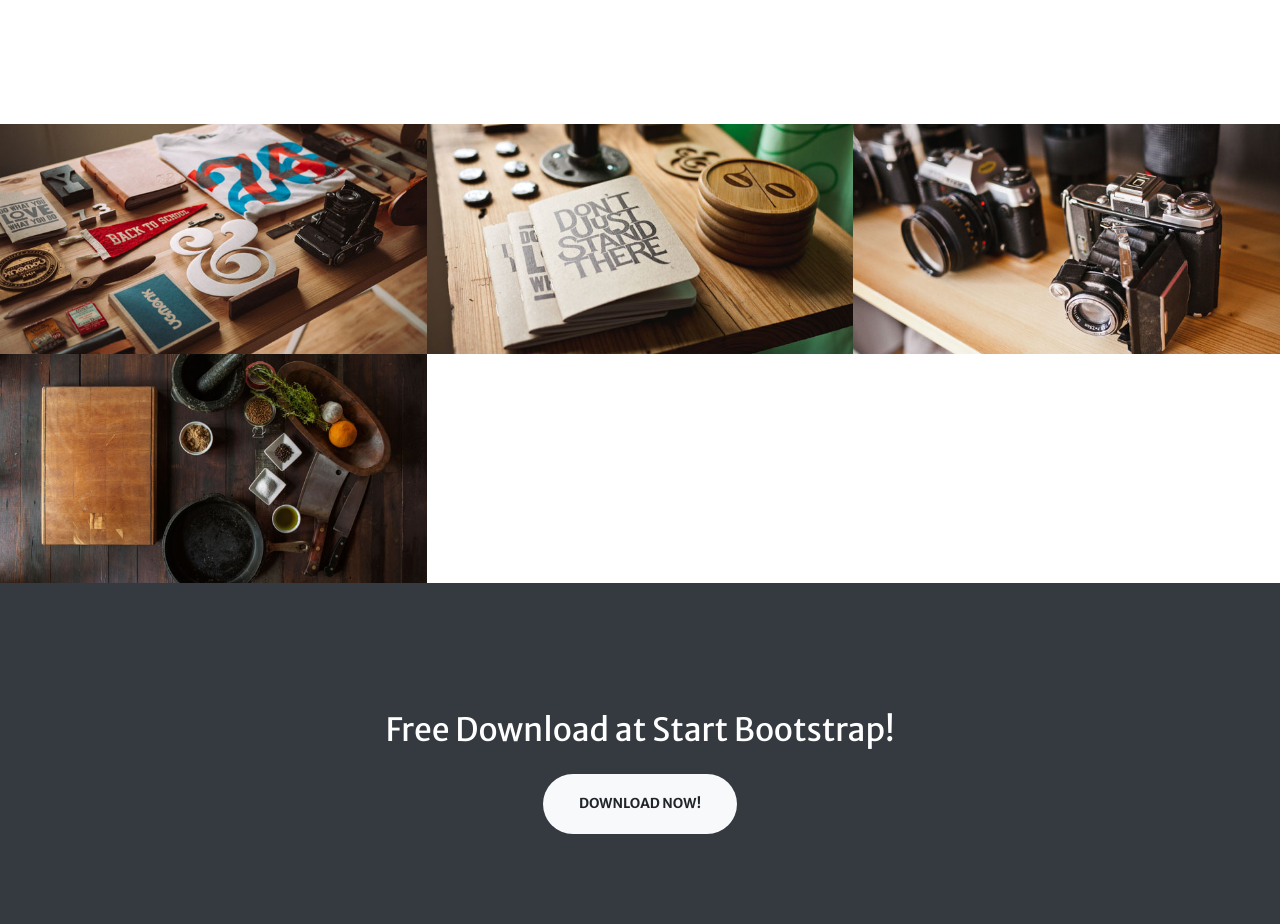
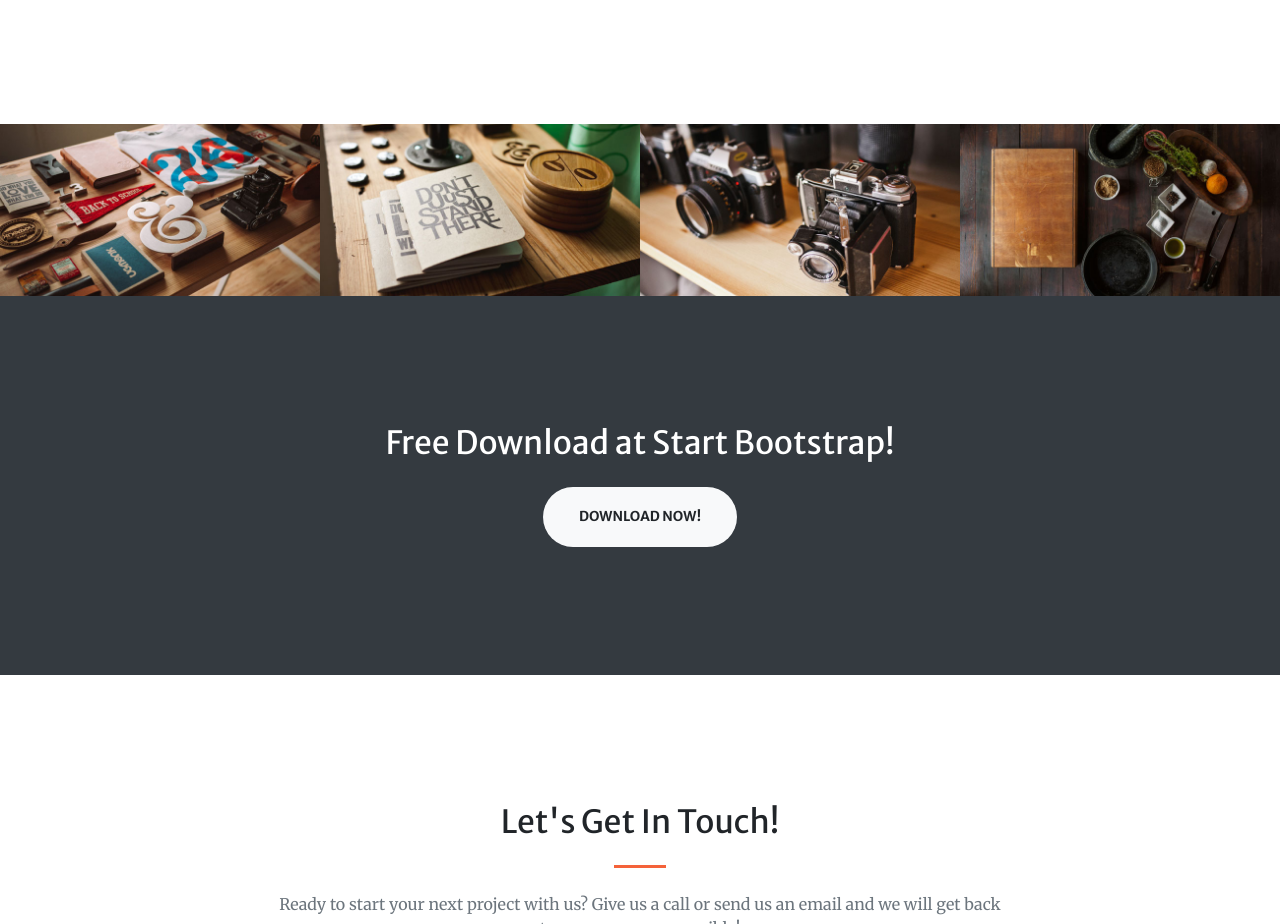
Before and after one commit to kunxlv/ikunalv.github.io, a website with bundled scripts: page index.html in a window 1280 px wide. Shown: the part 1720-2644 px from the top of the page. Built offline with nearby package versions, Linux system fonts and the light colour scheme.

Commit message:
Update index.html

```diff
--- a/index.html
+++ b/index.html
@@ -124,7 +124,7 @@
   <section id="portfolio">
     <div class="container-fluid p-0">
       <div class="row no-gutters">
-        <div class="col-lg-4 col-sm-6">
+        <div class="col-xs-6 col-sm-3">
           <a class="portfolio-box" href="img/portfolio/fullsize/1.jpg">
             <img class="img-fluid" src="img/portfolio/thumbnails/1.jpg" alt="">
             <div class="portfolio-box-caption">
@@ -137,7 +137,7 @@
             </div>
           </a>
         </div>
-        <div class="col-lg-4 col-sm-6">
+        <div class="col-xs-6 col-sm-3">
           <a class="portfolio-box" href="img/portfolio/fullsize/2.jpg">
             <img class="img-fluid" src="img/portfolio/thumbnails/2.jpg" alt="">
             <div class="portfolio-box-caption">
@@ -150,7 +150,7 @@
             </div>
           </a>
         </div>
-        <div class="col-lg-4 col-sm-6">
+        <div class="col-xs-6 col-sm-3">
           <a class="portfolio-box" href="img/portfolio/fullsize/3.jpg">
             <img class="img-fluid" src="img/portfolio/thumbnails/3.jpg" alt="">
             <div class="portfolio-box-caption">
@@ -163,7 +163,7 @@
             </div>
           </a>
         </div>
-        <div class="col-lg-4 col-sm-6">
+        <div class="col-xs-6 col-sm-3">
           <a class="portfolio-box" href="img/portfolio/fullsize/4.jpg">
             <img class="img-fluid" src="img/portfolio/thumbnails/4.jpg" alt="">
             <div class="portfolio-box-caption">
```
